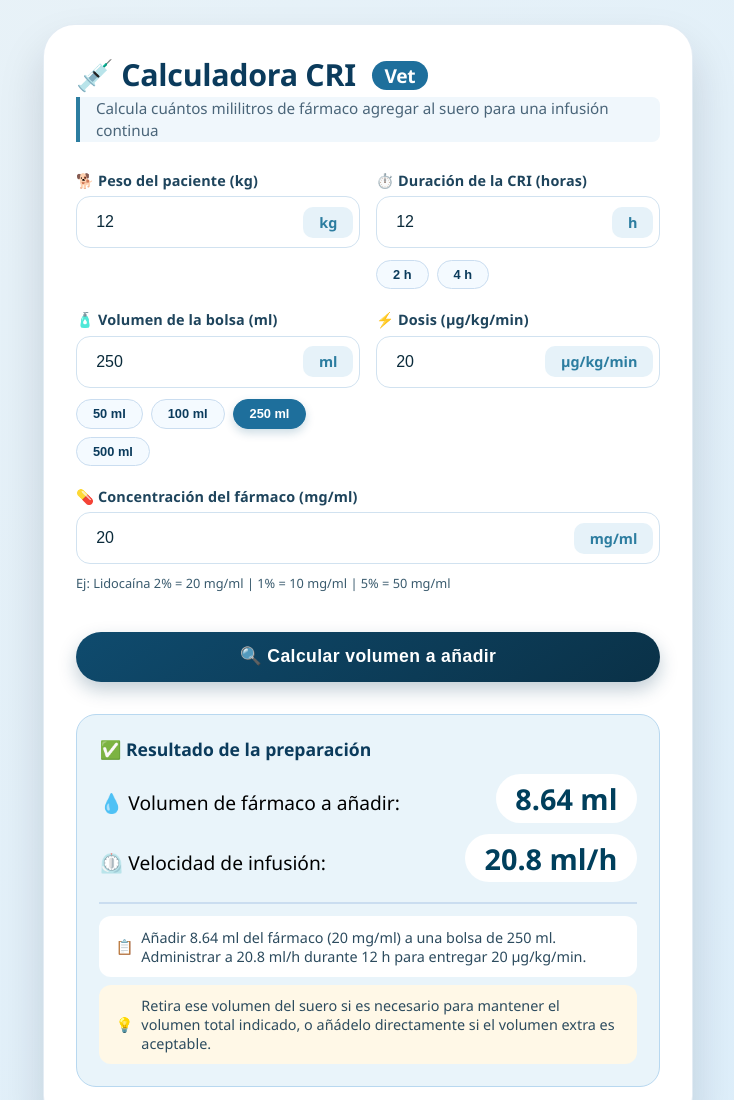
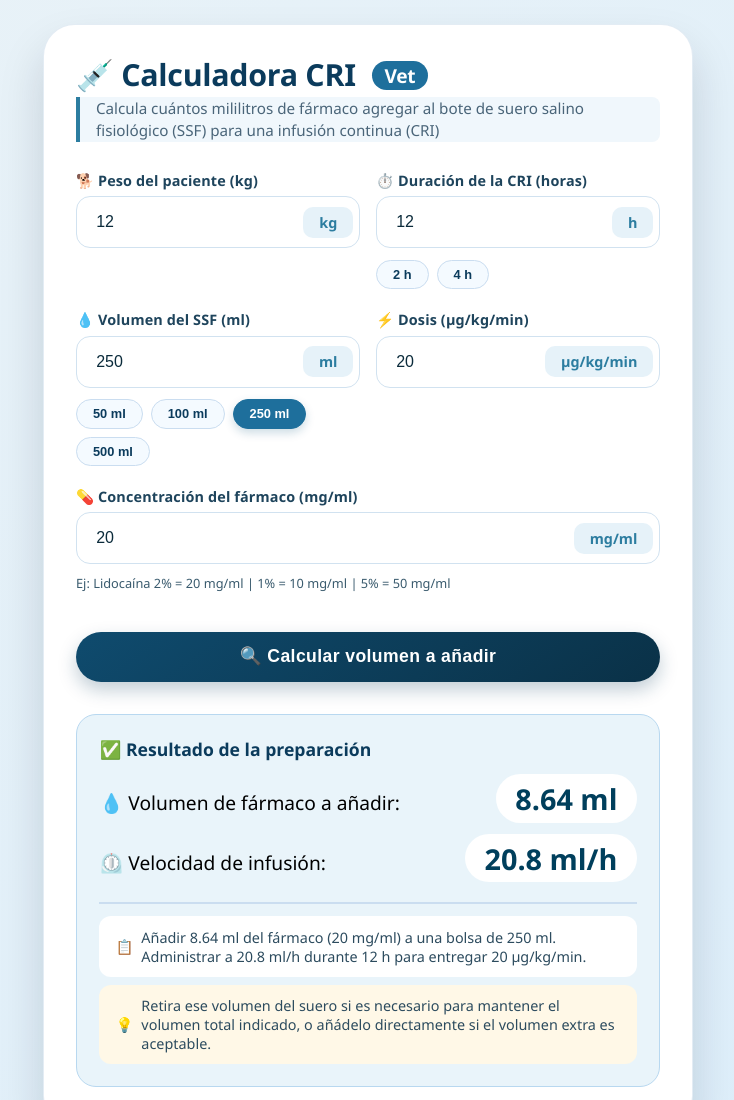
Before and after one commit to DavidLora2000/calculadora-cri, a plain HTML site: page index.html in a window 1280 px wide. Shown: the top 1100 px of the page, without its empty margins (272-1006 px from the left). Drawn offline with Linux system fonts and the light colour scheme.

Commit message:
Update index.html

```diff
--- a/index.html
+++ b/index.html
@@ -271,7 +271,7 @@
       <span>Vet</span>
     </h1>
     <div class="subtitle">
-      Calcula cuántos mililitros de fármaco agregar al suero para una infusión continua
+      Calcula cuántos mililitros de fármaco agregar al bote de suero salino fisiológico (SSF) para una infusión continua (CRI)
     </div>
 
     <div class="form-grid">
@@ -297,10 +297,10 @@
         </div>
       </div>
 
-      <!-- Volumen de la bolsa y Dosis (segunda fila) -->
+      <!-- Volumen del SSF y Dosis (segunda fila) -->
       <div class="double-row">
         <div class="input-group">
-          <label>🧴 Volumen de la bolsa (ml)</label>
+          <label>💧 Volumen del SSF (ml)</label>
           <div class="input-field">
             <input type="number" id="volBolsa" step="1" min="1" placeholder="250" value="250">
             <span class="unit">ml</span>
```
